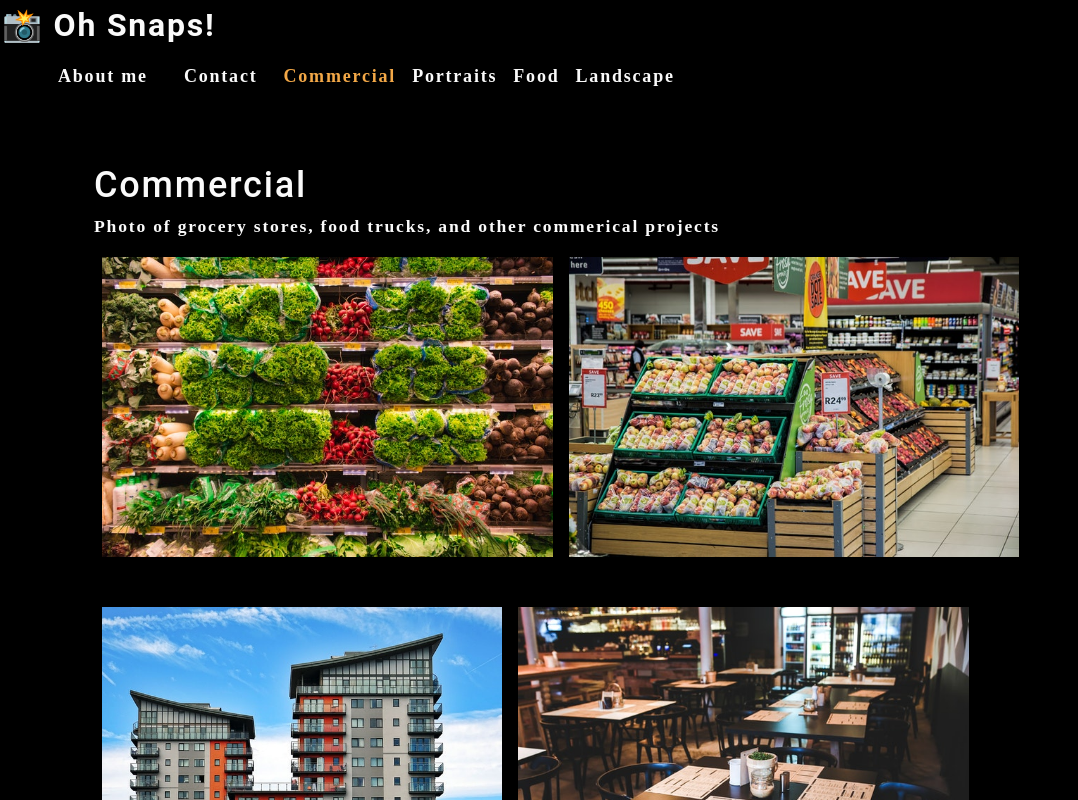
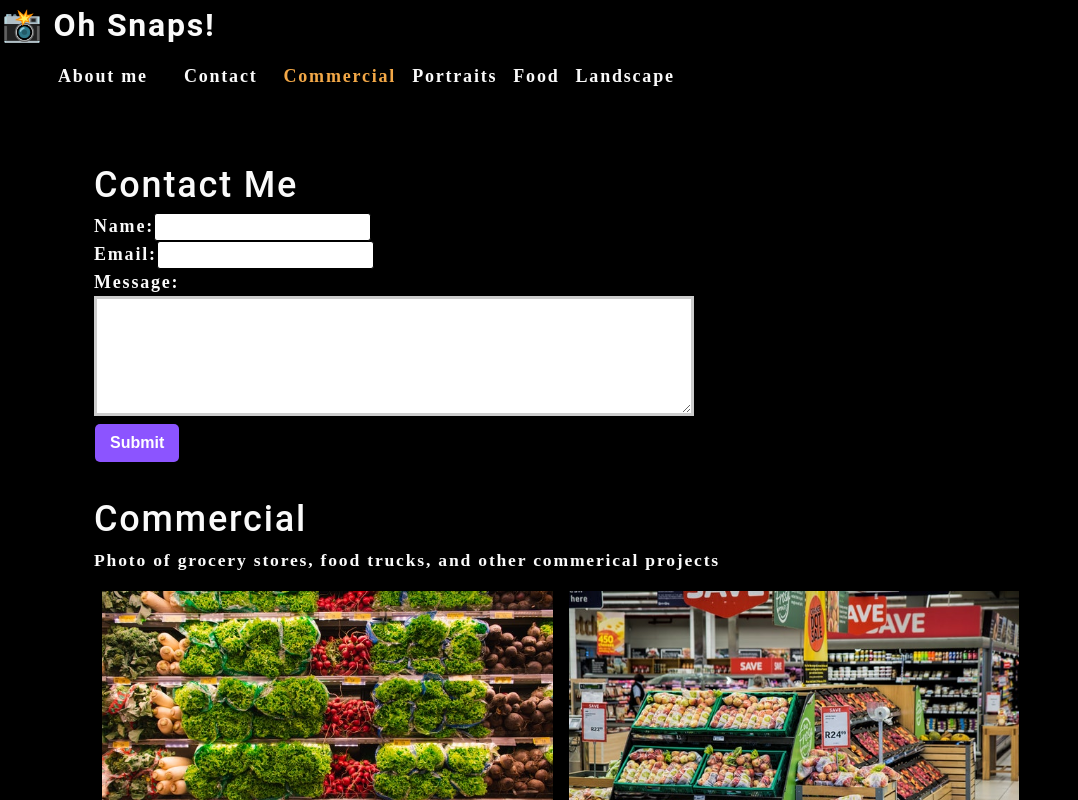
Before and after one commit to AlexUrielContreras/photo-port, a React (Create React App) app: page / in a window 1280 px wide. Shown: the top 800 px of the page, without its empty margins (0-1078 px from the left). Built offline with nearby package versions, Linux system fonts and the light colour scheme.

Commit message:
feat: sync form data with useState

```diff
--- a/src/App.js
+++ b/src/App.js
@@ -2,7 +2,8 @@
 import { useState } from 'react'
 import About from './components/About';
 import Nav from './components/Nav';
-import Gallery from './components/Gallery'
+import Gallery from './components/Gallery';
+import Contact from './components/Contact';
 
 function App() {
 
@@ -30,6 +31,7 @@
     <div>
       <Nav categories={categories} currentCategory={currentCategory} setCurrentCategory={setCurrentCategory}/>
       <main>
+        <Contact />
         <Gallery currentCategory={currentCategory}/>
         <About />
       </main>
--- a/src/components/Contact.js
+++ b/src/components/Contact.js
@@ -1,20 +1,35 @@
+import { useState } from 'react';
 
 function Contact() {
+    const [formState, setFormState] = useState({ name: '', email: '', message: ''});
+
+    const { name, email, message } = formState;
+
+    function handleChange(e) {
+        setFormState({...formState, [e.target.name]: e.target.value});
+    };
+
+    function handleSubmit(e) {
+        e.preventDefault();
+
+        console.log(formState)
+    }
+
     return (
         <section>
             <h1>Contact Me</h1>
-            <form id='contact-form'>
+            <form id='contact-form' onSubmit={handleSubmit}>
                 <div>
                     <label htmlFor='name'>Name:</label>
-                    <input type='text' name='name' />
+                    <input type='text' name='name' defaultValue={name} onChange={handleChange}/>
                 </div>
                 <div>
                     <label htmlFor='email'>Email:</label>
-                    <input type='email' name='email' />
+                    <input type='email' name='email' defaultValue={email} onChange={handleChange}/>
                 </div>
                 <div>
                     <label htmlFor='message'>Message:</label>
-                    <textarea name='message' rows='5' />
+                    <textarea name='message' rows='5' defaultValue={message} onChange={handleChange}/>
                 </div>
                 <button type='submit'>Submit</button>
             </form>
```
